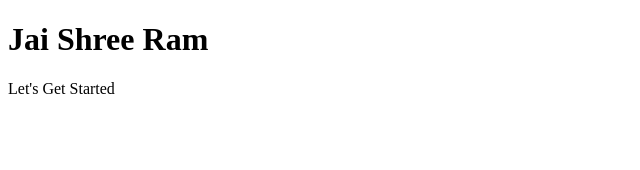
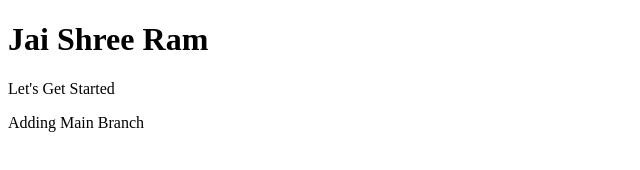
Before and after one commit to Nikhil4155/GithubLearning, a plain HTML site: page index.html in a window 1280 px wide. Shown: the whole page, without its empty margins (0-640 px from the left). Drawn offline with Linux system fonts and the light colour scheme.

Commit message:
Added main feature

```diff
--- a/index.html
+++ b/index.html
@@ -8,6 +8,6 @@
 <body>
     <h1>Jai Shree Ram</h1>
     <p>Let's Get Started</p>
-
+    <p>Adding Main Branch</p>
 </body>
 </html>
```
